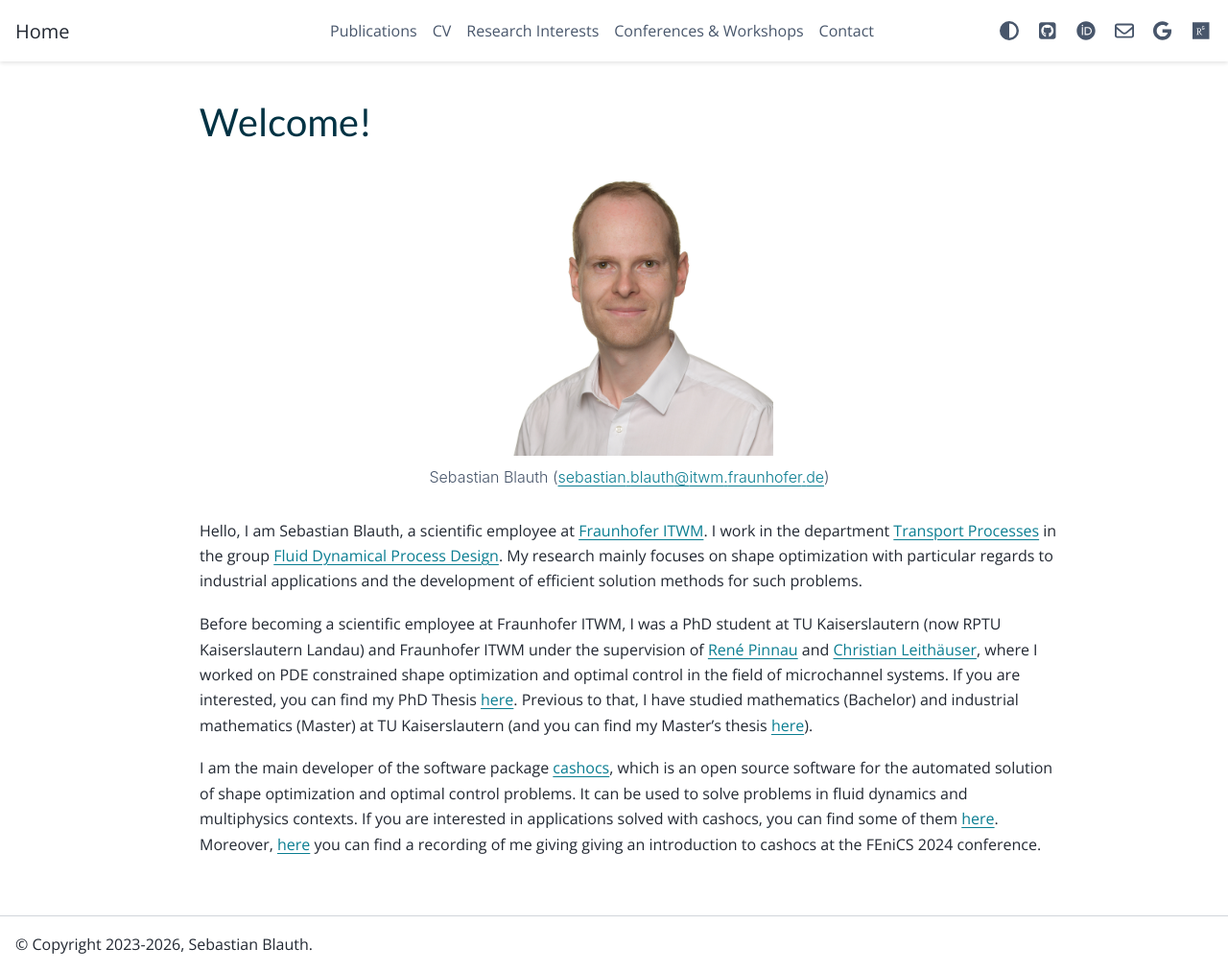
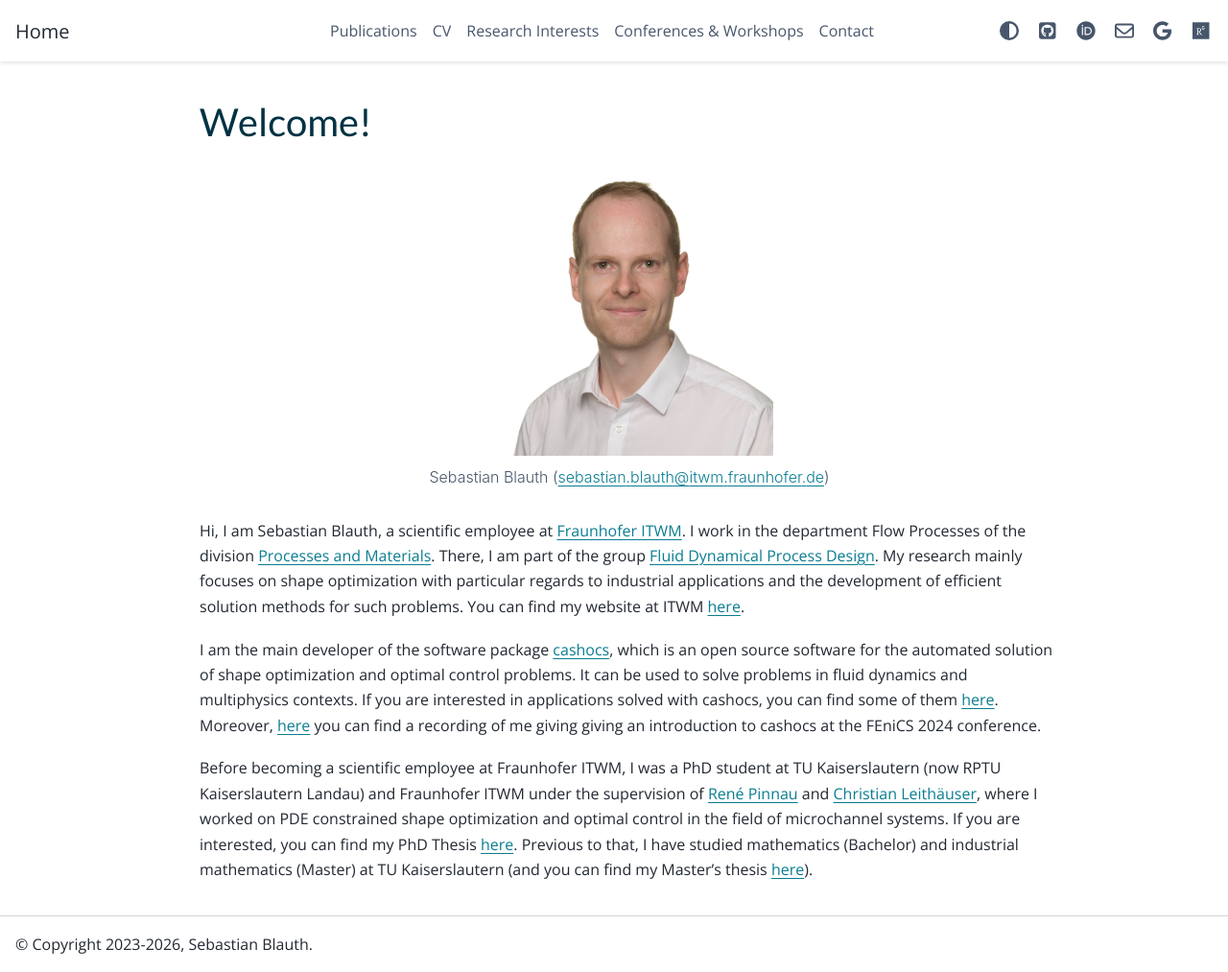
Before and after one commit to sblauth/sblauth.github.io, a Sphinx documentation site: the page built from source/index.rst, in a window 1280 px wide and 1013 px high. Shown: the whole window at 96% size. Built offline with Sphinx 7.4.7 and the PyData theme 0.15.4, drawn with Linux system fonts in a browser that asks for light colours.

Commit message:
update website e for new division

```diff
--- a/source/contact.rst
+++ b/source/contact.rst
@@ -9,7 +9,7 @@ Contact
 
 | Sebastian Blauth
 | Fraunhofer Institute for Industrial Mathematics ITWM
-| Department Transport Processes
+| Department Flow Processes
 | Fraunhofer-Platz 1
 | 67663 Kaiserslautern, Germany
 | Phone: `+49 631 31600-4968 <tel:+49631316004968>`_
--- a/source/cv.rst
+++ b/source/cv.rst
@@ -55,6 +55,8 @@ Professional Career
       - Research Assistant
       - TU Kaiserslautern
 
+
+
 Awards and Scholarships
 -----------------------
 .. list-table::
--- a/source/index.rst
+++ b/source/index.rst
@@ -28,8 +28,8 @@ Welcome!
 
 
 
-Hello, I am Sebastian Blauth, a scientific employee at `Fraunhofer ITWM <https://www.itwm.fraunhofer.de/en.html>`_. I work in the department `Transport Processes <https://www.itwm.fraunhofer.de/en/departments/tv.html>`_ in the group `Fluid Dynamical Process Design <https://www.itwm.fraunhofer.de/en/departments/tv/fluid-dynamical-process-design.html>`_. My research mainly focuses on shape optimization with particular regards to industrial applications and the development of efficient solution methods for such problems.
+Hi, I am Sebastian Blauth, a scientific employee at `Fraunhofer ITWM <https://www.itwm.fraunhofer.de/en.html>`_. I work in the department Flow Processes of the division `Processes and Materials <https://www.itwm.fraunhofer.de/en/departments/processes-materials.html>`_. There, I am part of the group `Fluid Dynamical Process Design <https://www.itwm.fraunhofer.de/en/departments/processes-materials/fluid-dynamical-process-design-optimization.html>`_. My research mainly focuses on shape optimization with particular regards to industrial applications and the development of efficient solution methods for such problems. You can find my website at ITWM `here <https://www.itwm.fraunhofer.de/en/departments/processes-materials/staff/sebastian-blauth.html>`_.
 
-Before becoming a scientific employee at Fraunhofer ITWM, I was a PhD student at TU Kaiserslautern (now RPTU Kaiserslautern Landau) and Fraunhofer ITWM under the supervision of `René Pinnau <https://www.mathematik.uni-kl.de/en/techno/people/head/pinnau>`_ and `Christian Leithäuser <https://www.itwm.fraunhofer.de/en/departments/tv/staff/christian-leithaeuser.html>`_, where I worked on PDE constrained shape optimization and optimal control in the field of microchannel systems. If you are interested, you can find my PhD Thesis `here <https://doi.org/10.24406/publica-fhg-283725>`__. Previous to that, I have studied mathematics (Bachelor) and industrial mathematics (Master) at TU Kaiserslautern (and you can find my Master's thesis `here <https://nbn-resolving.org/urn:nbn:de:hbz:386-kluedo-53727>`_).
+I am the main developer of the software package `cashocs <https://cashocs.readthedocs.io>`_, which is an open source software for the automated solution of shape optimization and optimal control problems. It can be used to solve problems in fluid dynamics and multiphysics contexts. If you are interested in applications solved with cashocs, you can find some of them `here <https://www.itwm.fraunhofer.de/en/departments/processes-materials/products-services/shape-optimization-cashocs-software.html>`_. Moreover, `here <https://youtu.be/mZerFCRLtgQ?si=MDl3SmvU3GcQz-7w>`_ you can find a recording of me giving giving an introduction to cashocs at the FEniCS 2024 conference.
 
-I am the main developer of the software package `cashocs <https://cashocs.readthedocs.io>`_, which is an open source software for the automated solution of shape optimization and optimal control problems. It can be used to solve problems in fluid dynamics and multiphysics contexts. If you are interested in applications solved with cashocs, you can find some of them `here <https://www.itwm.fraunhofer.de/en/departments/tv/products-and-services/shape-optimization-cashocs-software.html>`__. Moreover, `here <https://youtu.be/mZerFCRLtgQ?si=MDl3SmvU3GcQz-7w>`__ you can find a recording of me giving giving an introduction to cashocs at the FEniCS 2024 conference.
+Before becoming a scientific employee at Fraunhofer ITWM, I was a PhD student at TU Kaiserslautern (now RPTU Kaiserslautern Landau) and Fraunhofer ITWM under the supervision of `René Pinnau <https://math.rptu.de/en/wgs/techno/people/head/pinnau>`_ and `Christian Leithäuser <https://www.itwm.fraunhofer.de/en/departments/processes-materials/staff/christian-leithaeuser.html>`_, where I worked on PDE constrained shape optimization and optimal control in the field of microchannel systems. If you are interested, you can find my PhD Thesis `here <https://doi.org/10.24406/publica-fhg-283725>`_. Previous to that, I have studied mathematics (Bachelor) and industrial mathematics (Master) at TU Kaiserslautern (and you can find my Master's thesis `here <https://nbn-resolving.org/urn:nbn:de:hbz:386-kluedo-53727>`_).
```
Also changed, not shown: other parts of source/cv.rst (+3 -1 lines).
